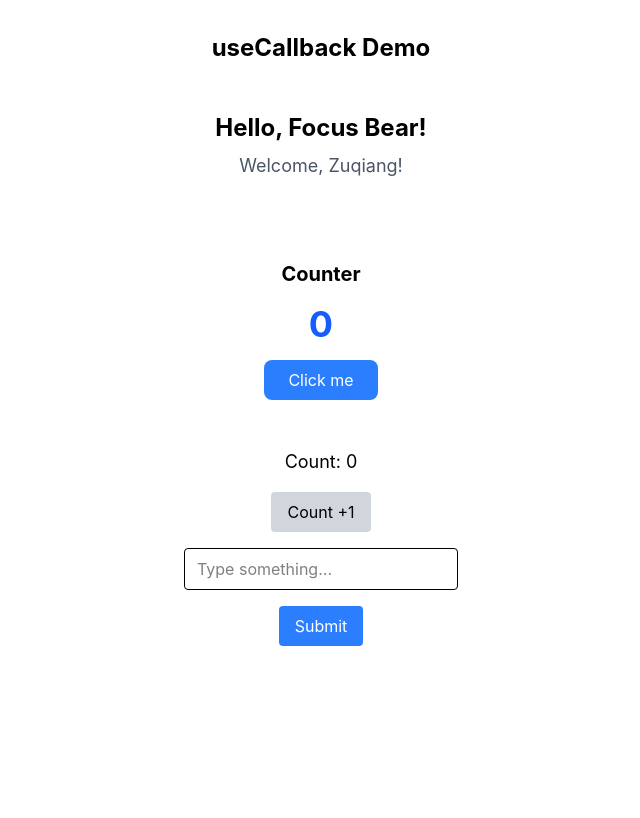
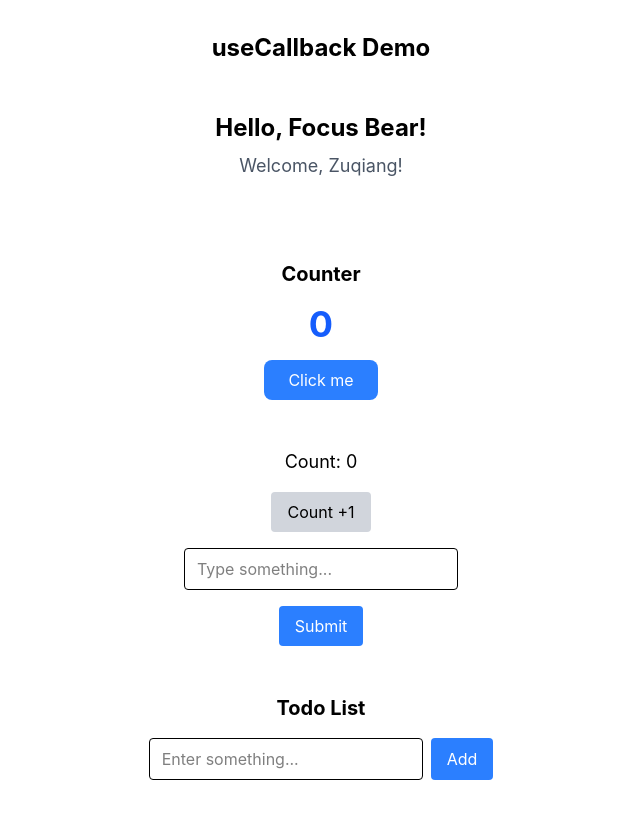
Before and after one commit to zuqiang-Yu/Zuqiang-Yu-interm-repo, a React (Vite) app in the folder Intern_onboarding_files/onboarding-task-test-project/: page / in a window 1280 px wide. Shown: the top 818 px of the page, without its empty margins (319-959 px from the left). Built offline with nearby package versions, Linux system fonts and the light colour scheme.

Commit message:
[code]: add a ToDoList.jsx component in test project.
reflection of Working with Lists & User Input

Refs:#29

```diff
--- a/Intern_onboarding_files/onboarding-task-test-project/src/App.jsx
+++ b/Intern_onboarding_files/onboarding-task-test-project/src/App.jsx
@@ -2,6 +2,7 @@
 import { useState, useCallback, useMemo, memo } from 'react';
 import HelloWorld from './HelloWorld';
 import Counter from './Counter.jsx';
+import ToDoList from './ToDoList.jsx';
 
 const Button = memo(function Button({ onClick, label }) {
   console.log(`Button "${label}" 重新渲染了`);
@@ -49,6 +50,7 @@ function App() {
       />
 
       <Button onClick={handleSubmit} label="Submit" />
+      <ToDoList />
     </div>
   );
 }
--- /dev/null
+++ b/Intern_onboarding_files/onboarding-task-test-project/src/ToDoList.jsx
@@ -0,0 +1,43 @@
+import { useState } from 'react';
+
+function TodoList() {
+  const [input, setInput] = useState('');
+  const [items, setItems] = useState([]);
+
+  function handleAdd() {
+    if (!input.trim()) return;
+    setItems([...items, input]);
+    setInput('');
+  }
+
+  return (
+    <div className="flex flex-col items-center gap-4 p-8">
+      <h2 className="text-xl font-bold">Todo List</h2>
+
+      <div className="flex gap-2">
+        <input
+          value={input}
+          onChange={(e) => setInput(e.target.value)}
+          placeholder="Enter something..."
+          className="border px-3 py-2 rounded"
+        />
+        <button
+          onClick={handleAdd}
+          className="px-4 py-2 bg-blue-500 text-white rounded hover:bg-blue-700"
+        >
+          Add
+        </button>
+      </div>
+
+      <ul className="w-64">
+        {items.map((item, index) => (
+          <li key={index} className="border-b py-2 text-gray-700">
+            {item}
+          </li>
+        ))}
+      </ul>
+    </div>
+  );
+}
+
+export default TodoList;
```
Also changed, not shown: 1 other file (tests, documents, lock files or other folders).
